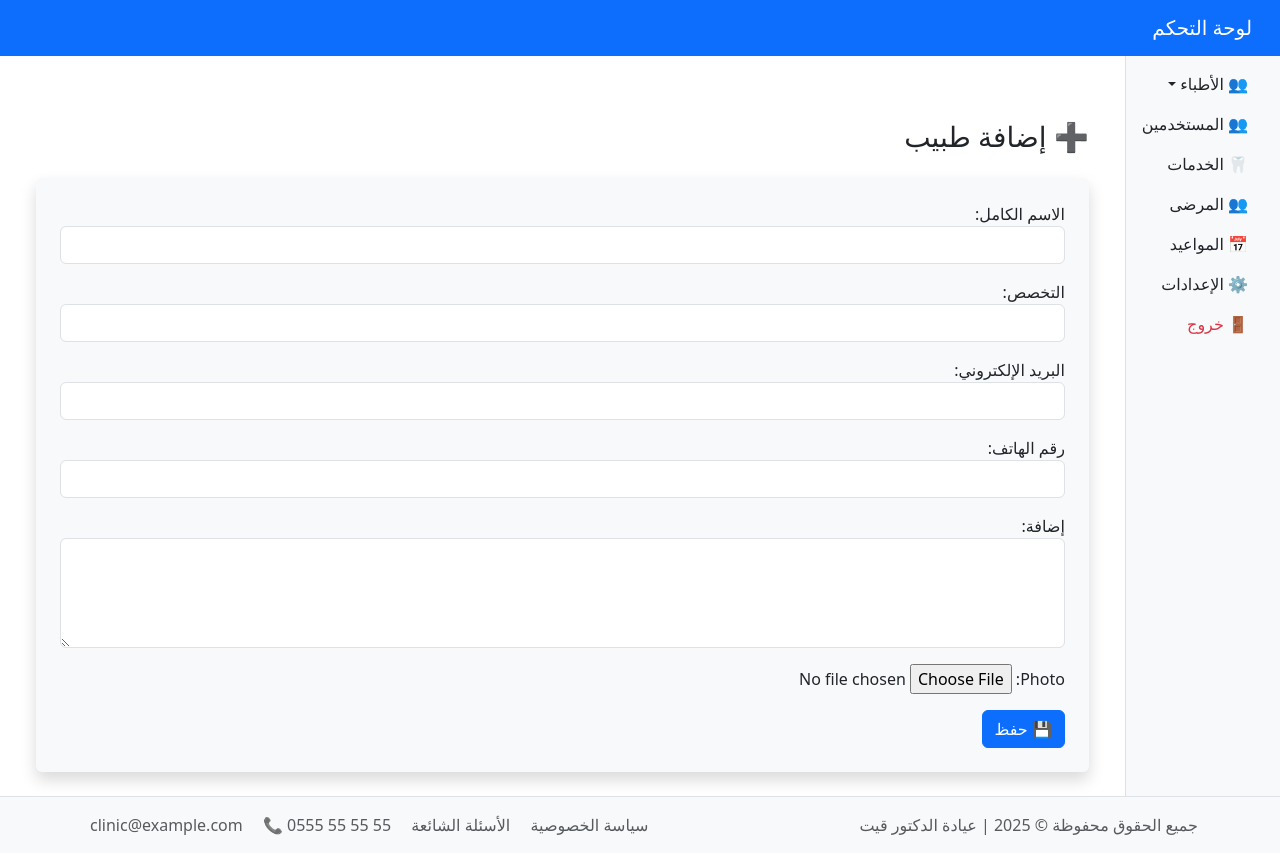
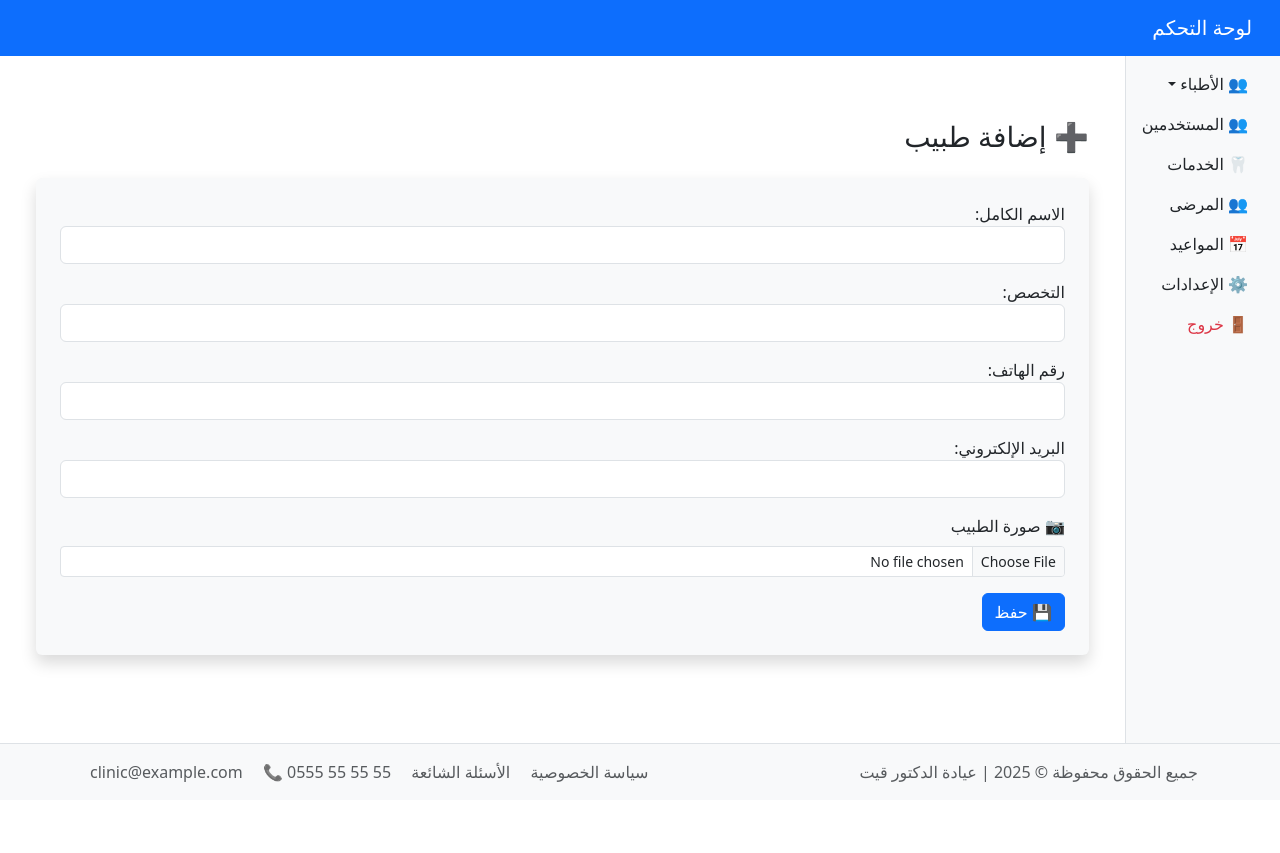
Before and after one commit to Fatma-Laidani/Doctors, a Django app: page /dashboard/add_doctor/ in a window 1280 px wide. After the commit the page ends 782 px from the top, so only its background shows below. Run offline with Django 4.2, Linux system fonts and the light colour scheme; the visitor is signed in with stand-in values (Sample User, id 1); some libraries are stand-ins or nearby versions.

Commit message:
update in add Doctors+ add font Tajawal

```diff
--- a/dashboard/forms.py
+++ b/dashboard/forms.py
@@ -10,7 +10,7 @@ class DoctorForm(forms.ModelForm):
             'specialty': 'التخصص',
             'phone': 'رقم الهاتف',
             'email': 'البريد الإلكتروني',
-            'image': 'صورة الطبيب',
+            'photo': 'صورة الطبيب',
             'bio'  :'إضافة',
         }
         widgets = {
@@ -18,6 +18,6 @@ class DoctorForm(forms.ModelForm):
             'specialty': forms.TextInput(attrs={'class': 'form-control',}),
             'phone': forms.TextInput(attrs={'class': 'form-control', }),
             'email': forms.EmailInput(attrs={'class': 'form-control', }),
-            'image': forms.ClearableFileInput(attrs={'class': 'form-control'}),
+            'photo': forms.ClearableFileInput(attrs={'class': 'form-control form-control-sm',}) ,
             'bio'  : forms.Textarea(attrs={'class': 'form-control','rows': 4,}),
         }
--- a/dashboard/templates/dashboard/add_doctor.html
+++ b/dashboard/templates/dashboard/add_doctor.html
@@ -53,7 +53,32 @@
     </form> -->
     <form method="post" enctype="multipart/form-data" class="bg-light p-4 rounded shadow">
         {% csrf_token %}
-        {{ form.as_p }}
+        <!-- {{ form.as_p }} -->
+        <div class="mb-3">
+            {{ form.name.label_tag }}
+            {{ form.name }}
+        </div>
+        <div class="mb-3">
+            {{ form.specialty.label_tag }}
+            {{ form.specialty }}
+        </div>
+
+        <div class="mb-3">
+            {{ form.phone.label_tag }}
+            {{ form.phone }}
+        </div>
+
+        <div class="mb-3">
+            {{ form.email.label_tag }}
+            {{ form.email }}
+        </div>
+
+        <div class="mb-3">
+            <label for="{{ form.image.id_for_label }}" class="form-label">📷 صورة الطبيب</label>
+            {{ form.photo }}
+        </div>
+
+
         <button type="submit" class="btn btn-primary">💾 حفظ</button>
     </form>
 
--- a/dashboard/templates/dashboard/base.html
+++ b/dashboard/templates/dashboard/base.html
@@ -14,7 +14,13 @@
     <link rel="stylesheet" href="{% static 'css/bootstrap.min.css' %}">
     <link rel="stylesheet" href="{% static 'css/dashboard.css' %}">
 
-
+    <!-- خط Tajawal من Google Fonts -->
+    <link href="https://fonts.googleapis.com/css2?family=Tajawal:wght@400;500;700&display=swap" rel="stylesheet">
+    <!-- <style>
+        body {
+            font-family: 'Tajawal', sans-serif;
+        }
+    </style> -->
 
 </head>
 
--- a/dashboard/templates/dashboard/home.html
+++ b/dashboard/templates/dashboard/home.html
@@ -6,10 +6,14 @@
     <meta charset="UTF-8">
     <title>عيادة الأسنان</title>
     <link rel="stylesheet" href="{% static 'css/bootstrap.min.css' %}">
+    <!-- خط Tajawal من Google Fonts -->
+    <link href="https://fonts.googleapis.com/css2?family=Tajawal:wght@400;500;700&display=swap" rel="stylesheet">
+
     <style>
         body {
             direction: rtl;
             text-align: right;
+            font-family: 'Tajawal', sans-serif !important;
         }
 
         .hero {
```
